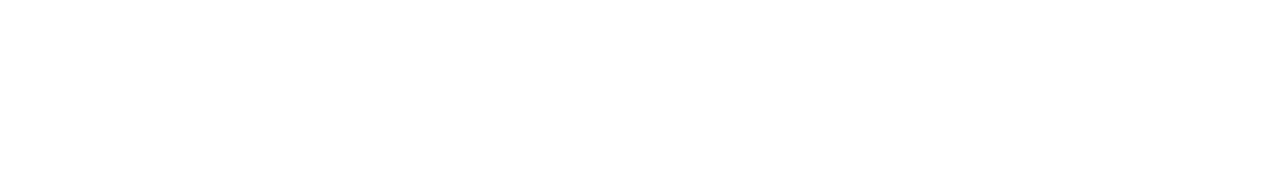
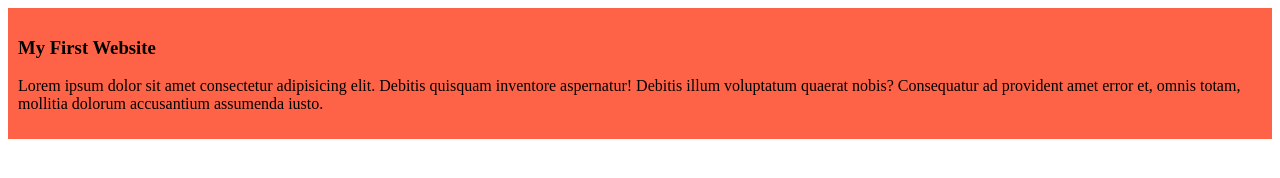
Before and after one commit to Shoikot-007/my-simple-website, a plain HTML site: page index.html in a window 1280 px wide. Drawn offline with Linux system fonts and the light colour scheme.

Commit message:
Added the first blog

```diff
--- a/index.html
+++ b/index.html
@@ -4,8 +4,12 @@
   <meta charset="UTF-8">
   <meta name="viewport" content="width=device-width, initial-scale=1.0">
   <title>My Simple Website</title>
+  <link rel="stylesheet" href="styles/blog.css">
 </head>
 <body>
-
+  <div>
+    <h3>My First Website</h3>
+    <p>Lorem ipsum dolor sit amet consectetur adipisicing elit. Debitis quisquam inventore aspernatur! Debitis illum voluptatum quaerat nobis? Consequatur ad provident amet error et, omnis totam, mollitia dolorum accusantium assumenda iusto.</p>
+  </div>
 </body>
 </html>
--- /dev/null
+++ b/styles/blog.css
@@ -0,0 +1,4 @@
+div {
+  background-color: tomato;
+  padding: 10px;
+}
```
